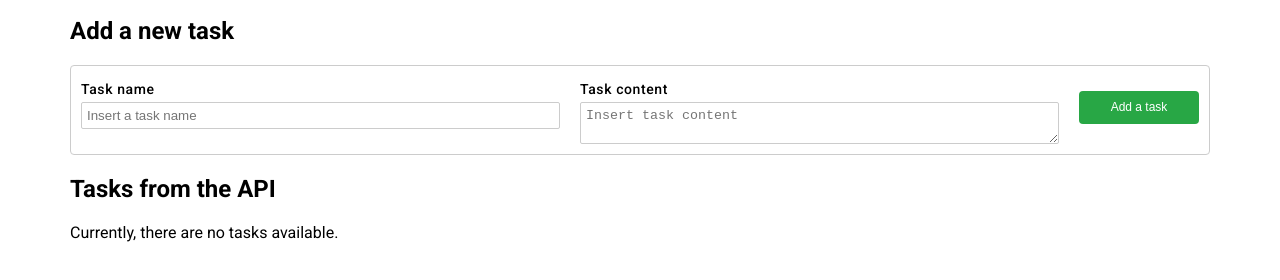
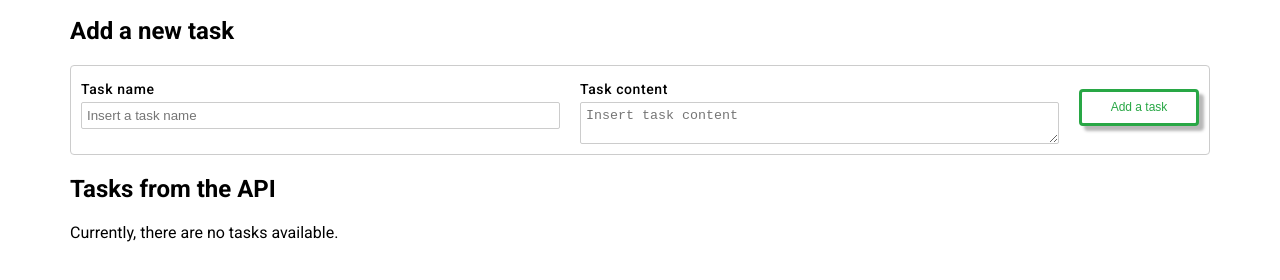
Before and after one commit to binkul/binkul.github.io, a plain HTML site: page index.html in a window 1280 px wide. Shown: the part 58-338 px from the top of the page. Drawn offline with Linux system fonts and the light colour scheme; no server answers.

Commit message:
Buttons improve

```diff
--- a/index.html
+++ b/index.html
@@ -34,7 +34,7 @@
       </fieldset>
 
       <fieldset class="datatable__row-section datatable__row-section--button-section">
-        <button type="submit" data-task-add-button class="datatable__button">Add a task</button>
+        <button type="submit" data-task-add-button class="datatable__button"><span>Add a task</span></button>
       </fieldset>
     </form>
   </section>
@@ -64,10 +64,10 @@
 
     <div class="datatable__row-section-wrapper">
       <fieldset class="datatable__row-section datatable__row-section--button-section">
-        <button type="button" data-task-submit-update-button class="datatable__button datatable__button--editing ">Submit update</button>
-        <button type="button" data-task-edit-abort-button class="datatable__button datatable__button--editing">Abort update</button>
-        <button type="button" data-task-edit-button class="datatable__button">Edit</button>
-        <button type="button" data-task-delete-button class="datatable__button">Delete</button>
+        <button type="button" data-task-submit-update-button class="datatable__button datatable__button--editing "><span>Submit update</span></button>
+        <button type="button" data-task-edit-abort-button class="datatable__button datatable__button--editing"><span>Abort update</span></button>
+        <button type="button" data-task-edit-button class="datatable__button"><span>Edit</span></button>
+        <button type="button" data-task-delete-button class="datatable__button"><span>Delete</span></button>
       </fieldset>
 
       <fieldset class="datatable__row-section datatable__row-section--trello-section">
@@ -78,7 +78,7 @@
           <option disabled selected>--- select a list ---</option>
         </select>
         <button type="button" data-trello-card-creation-trigger class="datatable__button datatable__button--card-creation">
-          Create a card
+          <span>Create a card</span>
         </button>
       </fieldset>
     </div>
--- a/style.css
+++ b/style.css
@@ -132,8 +132,8 @@ body {
   letter-spacing: 0.6px; }
 
 .datatable__button {
-  color: #fff;
-  background-color: #28a745;
+  color: #28a745;
+  background-color: #fff;
   display: block;
   margin-bottom: 5px;
   font-weight: 400;
@@ -141,12 +141,59 @@ body {
   white-space: nowrap;
   vertical-align: middle;
   user-select: none;
-  border: 1px solid transparent;
+  border: 3px solid #28a745;
   padding: 8px 12px;
   font-size: 12px;
   min-width: 120px;
   line-height: 1.25;
-  border-radius: 4px; }
+  border-radius: 4px;
+
+  -webkit-transition: background 0.2s;
+  -moz-transition: background 0.2s;
+  -o-transition: background 0.2s;
+  transition: background 0.2s;
+  box-shadow: 5px 5px 3px rgb(20, 20, 20, 0.3);}
+
+.datatable__button span {
+  display: inline-block;
+  position: relative;
+  -webkit-transition: 0.2s;
+  -moz-transition: 0.2s;
+  -o-transition: 0.2s;
+  transition: 0.2s;
+}
+
+.datatable__button span:after {
+  content: '-->';
+  position: absolute;
+  opacity: 0;
+  top: 0;
+  right: 10px;
+  -webkit-transition: 0.2s;
+  -moz-transition: 0.2s;
+  -o-transition: 0.2s;
+  transition: 0.2s;
+}
+
+.datatable__button:hover span {
+  padding-right: 15px;
+}
+
+.datatable__button:hover span:after {
+  opacity: 1;
+  right: -10px;
+}
+
+.datatable__button:hover {
+  background-color: #28a745;
+  color: #fff;
+}
+
+.datatable__button:active {
+  background-color: #28a745;
+  box-shadow: 3px 3px 3px rgb(10, 10, 10, 0.6);
+  transform: translate(2px, 2px);
+}
 
 .datatable__select {
   display: block;
```
